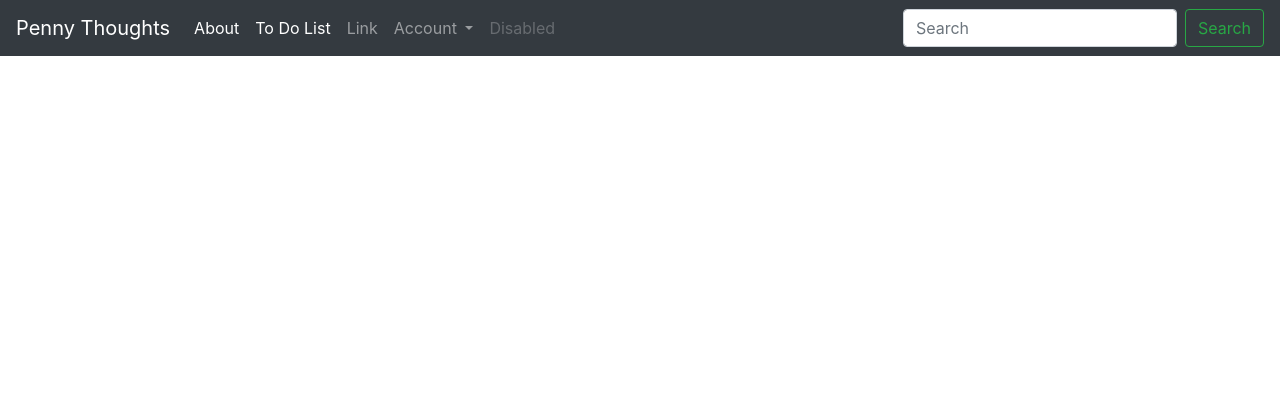
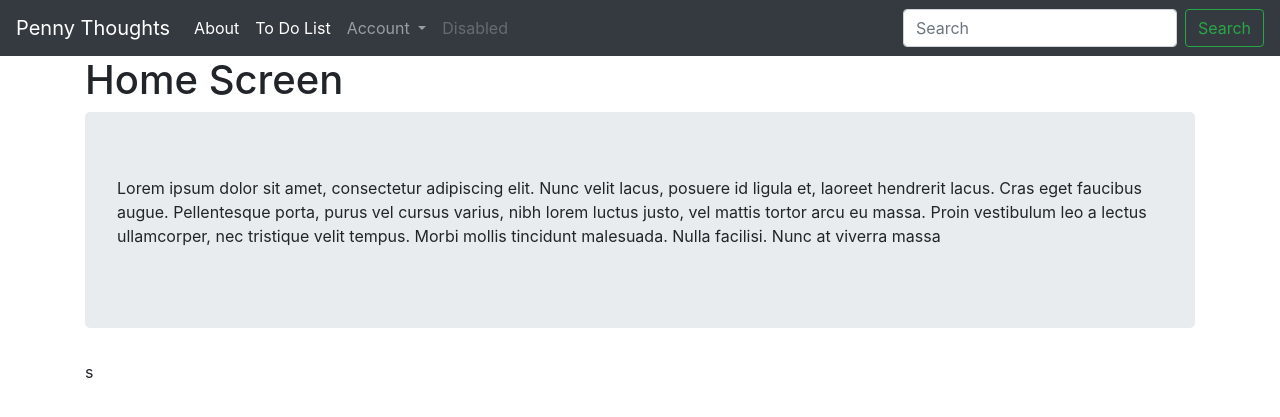
Before and after one commit to Richard-Immergluck/blog-pennythoughts, a Flask app: page / in a window 1280 px wide. Shown: the top 417 px of the page. Run offline with Flask 2, Linux system fonts and the light colour scheme; data that the repository does not hold is empty; some libraries are stand-ins or nearby versions.

```diff
--- a/pennythoughts/routes.py
+++ b/pennythoughts/routes.py
@@ -21,7 +21,7 @@ def post(post_id):
     post = Post.query.get_or_404(post_id)
     return render_template('post.html', title=post.title, post=post)
 
-@app.route("/register", methods=['GET', 'POST'])
+@app.route('/register', methods=['GET', 'POST'])
 def register():
     form = RegistrationForm()
     if request.method == 'POST':
@@ -35,7 +35,7 @@ def register():
 def thankyou():
     return render_template('thankyou.html', title='thank you')
 
-@app.route("/login", methods=['GET', 'POST'])
+@app.route('/login', methods=['GET', 'POST'])
 def login():
     form = LoginForm()
     if request.method == 'POST':
@@ -45,7 +45,7 @@ def login():
         return redirect(url_for('home'))
     return render_template('login.html', title='Login', form=form)
 
-@app.route("/logout")
+@app.route('/logout')
 def logout():
     logout_user()
     return redirect(url_for('home'))
--- a/pennythoughts/templates/home.html
+++ b/pennythoughts/templates/home.html
@@ -1,12 +1,29 @@
 {% extends "layout.html" %}
 
-{% block title %}
-{% endblock %}
+{% block title %}HOME{% endblock %}
 
 {% block body %}
-    {% for post in posts %}
-        <a href="{{ url_for('post', post_id=post.id) }}">"{{ post.title }}"</a>
-        <p>"{{ post.title }}" &nbsp Author: {{ post.user.username}}</p>
-        <p>{{ post.content }}</p>
-    {% endfor %}
+
+<div class="container">
+    <div class="page-header">
+        <h1>Home Screen</h1>
+    </div>
+    <div class="jumbotron">
+        <p>Lorem ipsum dolor sit amet, consectetur adipiscing elit. Nunc velit lacus, posuere id ligula et, laoreet
+            hendrerit lacus. Cras eget faucibus augue. Pellentesque porta, purus vel cursus varius, nibh lorem luctus
+            justo, vel mattis tortor arcu eu massa. Proin vestibulum leo a lectus ullamcorper, nec tristique velit
+            tempus. Morbi mollis tincidunt malesuada. Nulla facilisi. Nunc at viverra massa</p>
+    </div>
+    <div class="contianer">
+        <div class="row">
+            <div class="col-lg-3 col-md-3"></div>
+        </div>s
+    </div>
+</div>
+{% for post in posts %}
+<a href="{{ url_for('post', post_id=post.id) }}">"{{ post.title }}"</a>
+<p>"{{ post.title }}" &nbsp Author: {{ post.user.username}}</p>
+<p>{{ post.content }}</p>
+{% endfor %}
+
 {% endblock %}
--- a/pennythoughts/templates/layout.html
+++ b/pennythoughts/templates/layout.html
@@ -3,6 +3,7 @@
 
 <head>
     <meta charset="utf-8">
+    <meta name="viewport" content="width=device-width, initial-scale=1, shrink-to-fit=no">
     <link rel="stylesheet" href="https://stackpath.bootstrapcdn.com/bootstrap/4.3.1/css/bootstrap.min.css"
         integrity="sha384-ggOyR0iXCbMQv3Xipma34MD+dH/1fQ784/j6cY/iJTQUOhcWr7x9JvoRxT2MZw1T" crossorigin="anonymous">
     <title>{% block title %}{% endblock %}</title>
@@ -22,9 +23,6 @@
                 </li>
                 <li class="nav-item active">
                     <a class="nav-link" href="todolist">To Do List<span class="sr-only">(current)</span></a>
-                </li>
-                <li class="nav-item">
-                    <a class="nav-link" href="#">Link</a>
                 </li>
                 <li class="nav-item dropdown">
                     <a class="nav-link dropdown-toggle" href="#" id="navbarDropdown" role="button"
--- /dev/null
+++ b/pennythoughts/templates/lesson.ts
@@ -0,0 +1 @@
+export class Car
```
Also changed, not shown: wsgi.py (renamed from run.py).
